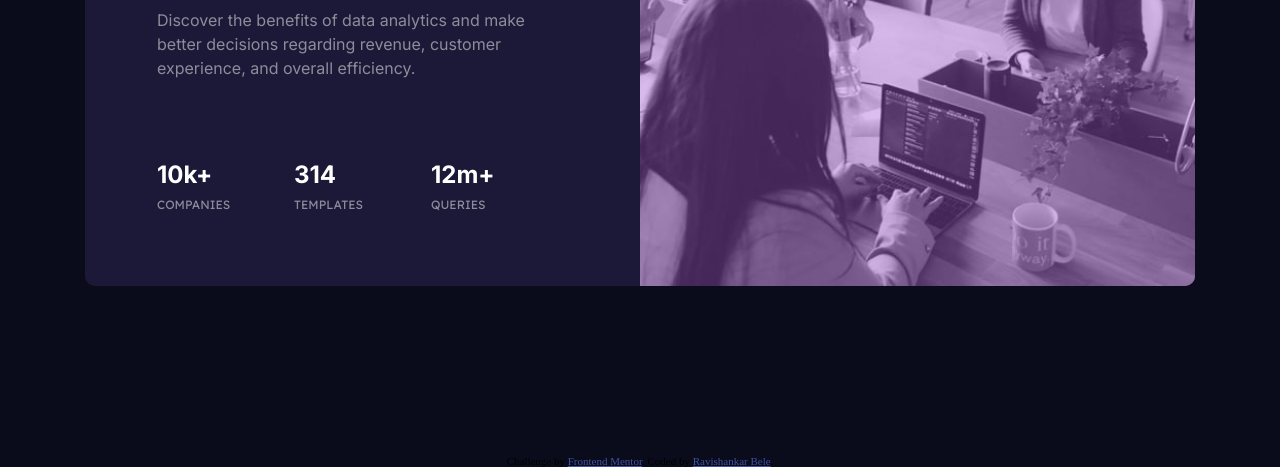
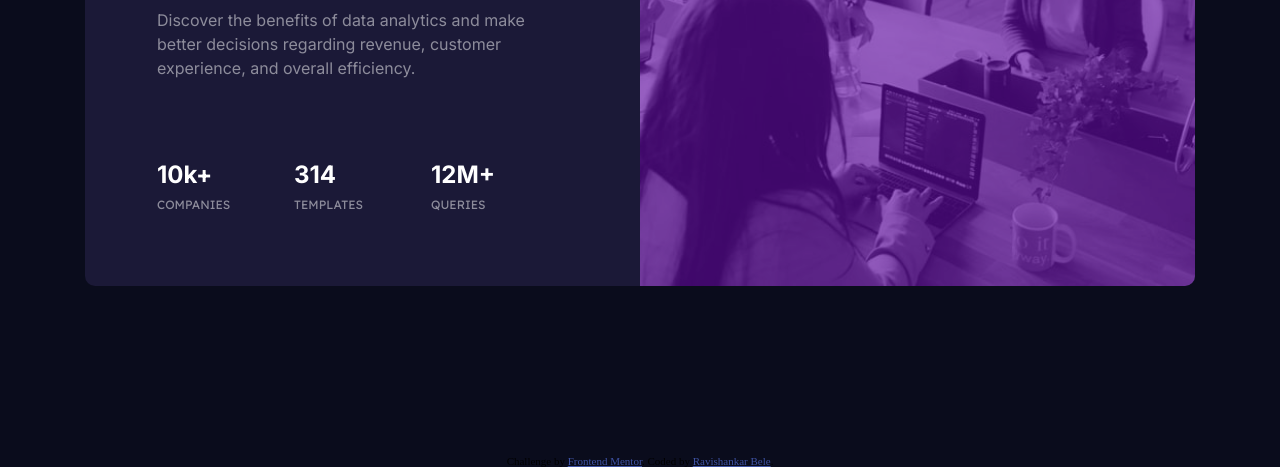
Before and after one commit to RaviBele/FrontEnd-Stats-Preview-Card, a plain HTML site: page index.html in a window 1280 px wide. Shown: the part 345-812 px from the top of the page. Drawn offline with Linux system fonts and the light colour scheme.

Commit message:
Add files via upload

```diff
--- a/index.html
+++ b/index.html
@@ -29,7 +29,7 @@
         <div class="records">
           <div class="company"><h3>10k+</h3><p>companies</p></div>
           <div class="template"><h3>314</h3><p>templates</p></div>
-          <div class="query"><h3>12m+</h3><p>queries</p></div>
+          <div class="query"><h3>12M+</h3><p>queries</p></div>
         </div>
 
       </div>
--- a/styles.css
+++ b/styles.css
@@ -22,21 +22,22 @@ main {
     display: grid;
     grid-template-columns: 1fr 1fr;
     margin: 1rem;
+    background-color: #1B1937;
 }
 
 .content {
-    background-color: #1B1937;
     color: white;
 }
 
 .image {
-    background-color: #aa5cdb;
+    background-color: hsl(277, 100%, 50%);
+    opacity: 0.7;
 }
 
 .image img {
     width: 100%;
     height: 100%;
-    opacity: 0.6;
+    opacity: 0.5;
 }
 
 .content {
```
